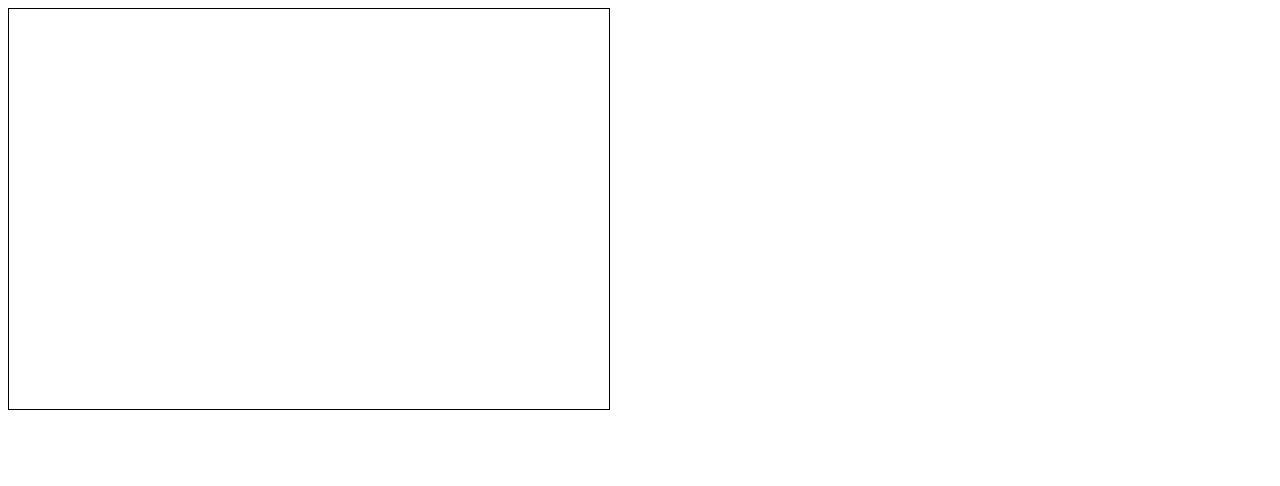
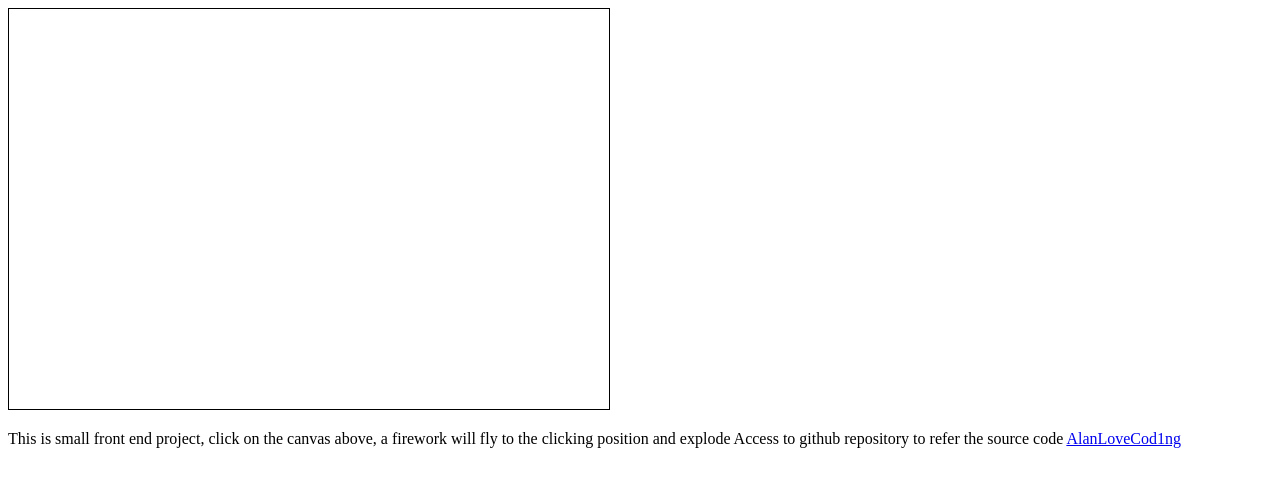
Before and after one commit to AlanLoveCod1ng/firework, a plain HTML site: page index.html in a window 1280 px wide. Drawn offline with Linux system fonts and the light colour scheme.

Commit message:
desciption

```diff
--- a/index.html
+++ b/index.html
@@ -13,4 +13,7 @@
         <canvas id="box2canvas" height="400px" width="600px"></canvas>
         <script src="02-08-01.js" type="module" defer></script>
     </body>
+    <p>This is small front end project, click on the canvas above, a firework will fly to the clicking position and explode
+        Access to github repository to refer the source code <a href="https://github.com/AlanLoveCod1ng/firework">AlanLoveCod1ng</a>
+    </p>
 </html>
```
